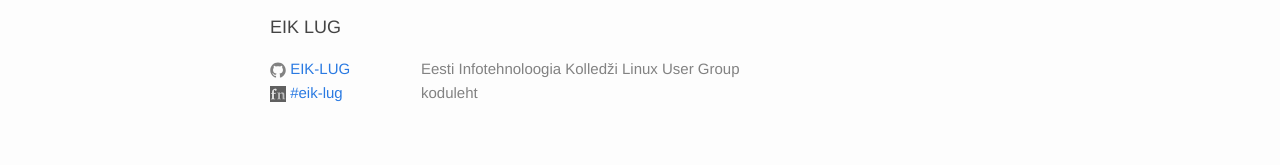
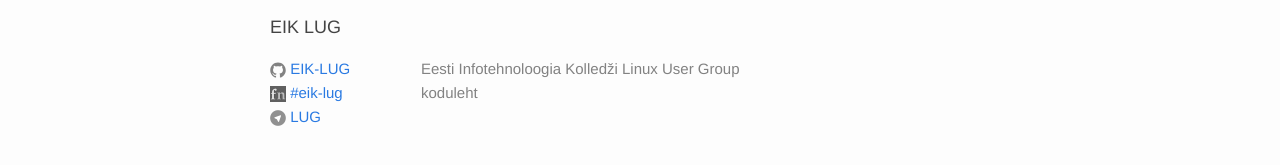
Before and after one commit to EIK-LUG/EIK-LUG.github.io, a Jekyll site: the page built from index.html, in a window 1280 px wide and 900 px high, scrolled down 1852 px. Shown: the part 711-876 px from the top of the window. Built offline with Jekyll 4.4.1, drawn with Linux system fonts in a browser that asks for light colours.

Commit message:
Adds a Telegram link to the footer

```diff
--- a/_config.yml
+++ b/_config.yml
@@ -9,6 +9,8 @@
 irc_network: freenode
 irc_channel: "#eik-lug"
 irc_webchat: "http://webchat.freenode.net/?channels=%23eik-lug&uio=MTY9dHJ1ZQ79"
+telegram: "https://telegram.me/joinchat/BhlG7gG3G0htZFYGFVnRIg"
+telegram_name: "LUG"
 
 # Build settings
 markdown: kramdown
--- a/_includes/footer.html
+++ b/_includes/footer.html
@@ -55,9 +55,9 @@
               <span class="username">{{ site.irc_channel }}</span>
             </a>
           </li>
-          {% if site.telegram_invite_url %}
+          {% if site.telegram %}
           <li>
-            <a href="{{ site.telegram_invite_url }}">
+            <a href="{{ site.telegram }}">
               <span class="icon">
                 <img src="/img/logo/telegram.png">
               </span>
```
